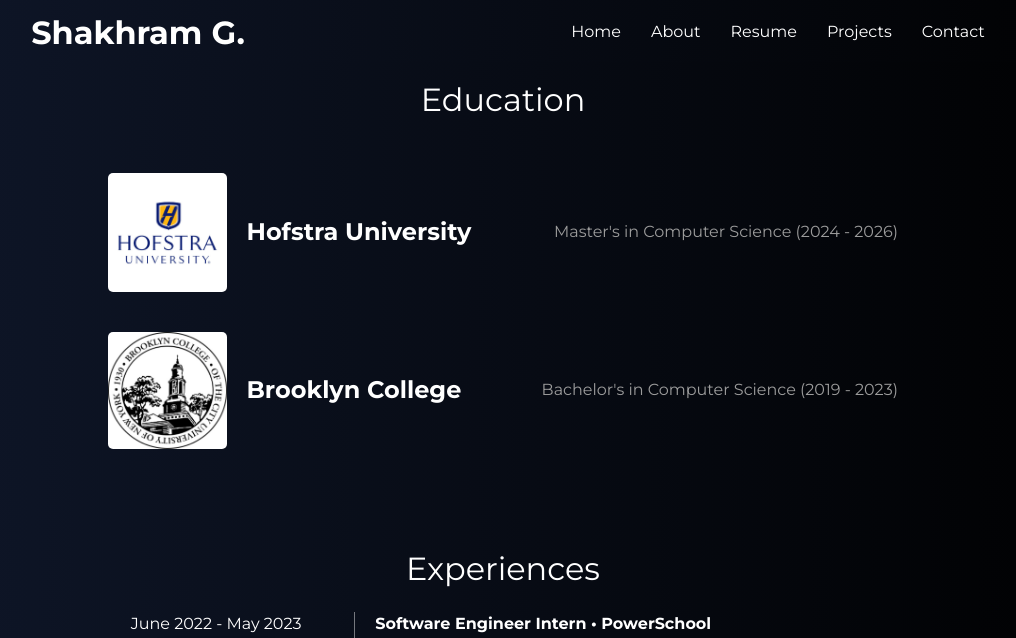
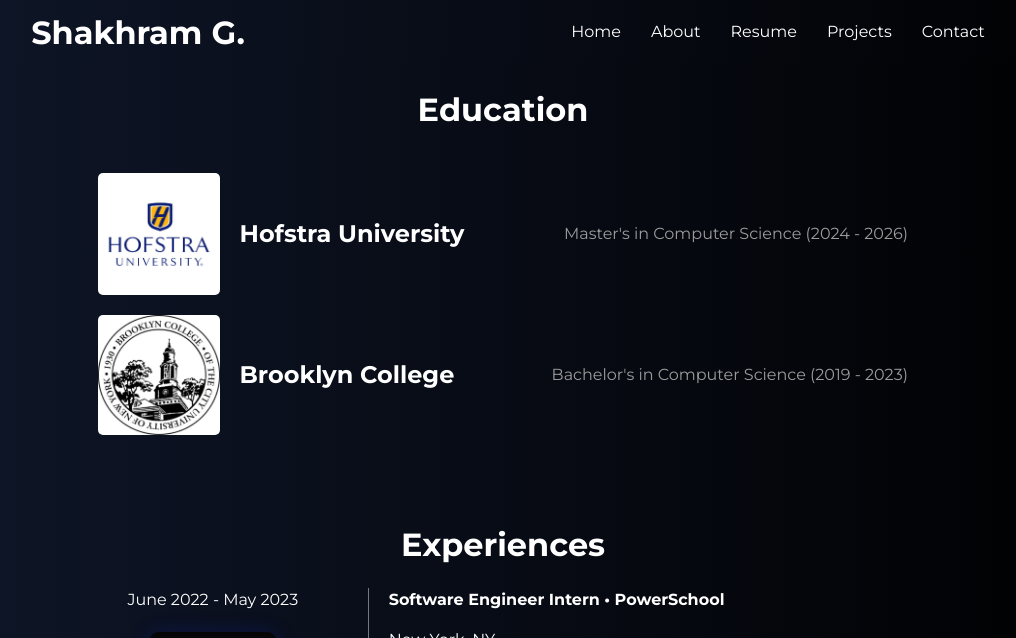
Before and after one commit to sgafurov/portfolio, a React (Create React App) app in the folder portfolio/: page /resume in a window 1280 px wide. Shown: the top 638 px of the page, without its empty margins (137-1153 px from the left). Built offline with nearby package versions, Linux system fonts and the light colour scheme; grey boxes are pictures that could not be loaded.

Commit message:
edit css files

```diff
--- a/portfolio/src/components/Contact.js
+++ b/portfolio/src/components/Contact.js
@@ -43,7 +43,7 @@
   };
 
   return (
-    <div>
+    <div className="contact-container">
       <form className="contact-form" onSubmit={handleSubmit}>
         <h1>Send me a message</h1>
         <label>
--- a/portfolio/src/components/Home.js
+++ b/portfolio/src/components/Home.js
@@ -45,7 +45,7 @@
   }, [titleIndex, letterIndex]);
 
   return (
-    <div className="home-container" id="home-container">
+    <div className="home-container">
       <h1 className="hello">
         <span>Hi, I am </span>
         <span>
--- a/portfolio/src/index.css
+++ b/portfolio/src/index.css
@@ -6,10 +6,6 @@
   -webkit-font-smoothing: antialiased;
   -moz-osx-font-smoothing: grayscale;
   font-size: 16px;
-  /* Base font size */
-  margin-top: 50px;
-  margin-bottom: 50px;
-  padding: 30px;
 }
 
 h1, h2, h3 {
--- a/portfolio/src/styles/About.css
+++ b/portfolio/src/styles/About.css
@@ -3,10 +3,13 @@
     flex-direction: column;
     align-items: center;
     text-align: center;
+    margin-top: 60px;
+    margin-bottom: 50px;
+    padding: 30px;
 }
 
 .about-title {
-    font-weight:300;
+    font-weight: 300;
     margin-bottom: 1.5rem;
 }
 
--- a/portfolio/src/styles/Contact.css
+++ b/portfolio/src/styles/Contact.css
@@ -1,25 +1,30 @@
+.contact-container {
+    margin-top: 60px;
+    margin-bottom: 50px;
+    padding: 30px;
+    padding-bottom: 0;
+}
+
 .contact-form {
     display: flex;
     flex-direction: column;
     align-items: center;
     margin: 0 auto;
-    margin-bottom: 50px;
+    width: auto;
 }
 
-.contact-form h1 {
-    font-weight:300;
-
+.contact-form * {
+    margin-bottom: 10px;
 }
 
 .contact-form input, .contact-form textarea {
-    margin-bottom: 20px;
     width: 330px;
     border-radius: 15px;
     border-style: none;
     padding: 10px;
 }
 
-.contact-form .name,  .contact-form .email{
+.contact-form .name, .contact-form .email {
     min-height: 40px;
 }
 
@@ -39,6 +44,7 @@
     cursor: pointer;
     border-style: none;
 }
+
 .contact-form .submit-button:hover {
     background-color: #98c1f7;
 }
--- a/portfolio/src/styles/Home.css
+++ b/portfolio/src/styles/Home.css
@@ -1,6 +1,7 @@
-body {
-    padding-bottom: 0 !important;
-    margin-bottom: 0 !important;
+.home-container {
+    margin-top: 60px;
+    margin-bottom: 50px;
+    padding: 30px;
 }
 
 .hello {
@@ -110,9 +111,16 @@
 }
 
 @media (max-width: 768px) {
+    .home-container {
+        margin-top: 100px;
+        margin-bottom: 50px;
+        padding-bottom: 0;
+    }
+
     .hello {
         font-size: 20px;
     }
+
     .intro-container {
         width: fit-content;
         max-width: 350px;
--- a/portfolio/src/styles/Projects.css
+++ b/portfolio/src/styles/Projects.css
@@ -2,6 +2,9 @@
     max-width: 850px;
     margin: 0 auto;
     justify-content: center;
+    margin-top: 60px;
+    margin-bottom: 50px;
+    padding: 30px;
 }
 
 .projects-title {
--- a/portfolio/src/styles/Resume.css
+++ b/portfolio/src/styles/Resume.css
@@ -2,10 +2,12 @@
     /* text-align: center; */
     max-width: 850px;
     margin: 0 auto;
+    margin-top: 60px;
+    margin-bottom: 50px;
+    padding: 30px;
 }
 
 .resume-container h1 {
-    font-weight:300;
     margin-bottom: 1.5rem;
 }
 
@@ -28,11 +30,18 @@
 }
 
 .job-dates {
+    /* Takes 1 part of the available space */
     flex: 1;
     display: flex;
     flex-direction: column;
     align-items: center;
-    /* Takes 1 part of the available space */
+    padding-right: 20px;
+}
+
+.job-dates p {
+    margin: 0px;
+    /* i dont want it to be numbered */
+    list-style-type: none;
 }
 
 .company-logo {
@@ -65,10 +74,9 @@
     margin-bottom: 10px;
 }
 
-.job-dates p {
-    margin: 0px;
-    /* i dont want it to be numbered */
-    list-style-type: none;
+.job-descriptions ul {
+    margin: 0;
+    padding-left: 20px;
 }
 
 .technologies-used {
@@ -92,8 +100,8 @@
 
 .education-list {
     list-style-type: none;
+    margin: 0 auto;
     padding: 20px;
-    margin: 0;
     text-align: left;
     line-height: 1.5;
 }
@@ -103,7 +111,6 @@
     justify-content: space-between;
     align-items: center;
     margin-bottom: 20px;
-    padding: 10px;
     /* border-bottom: 1px solid #dddddd82; */
 }
 
@@ -113,11 +120,10 @@
     margin-right: 20px;
     vertical-align: middle;
     border-radius: 5px;
+    align-items: left;
+    text-align: left;
 }
 
-.education-item strong {
-    margin-right: 10px;
-}
 
 .education-item p {
     margin: 0;
@@ -126,4 +132,11 @@
 
 .education-year {
     margin-left: auto;
+    text-align: right;
 }
+
+@media (max-width: 768px) {
+    .college-logo {
+        margin: 5px;
+    }
+}
```
